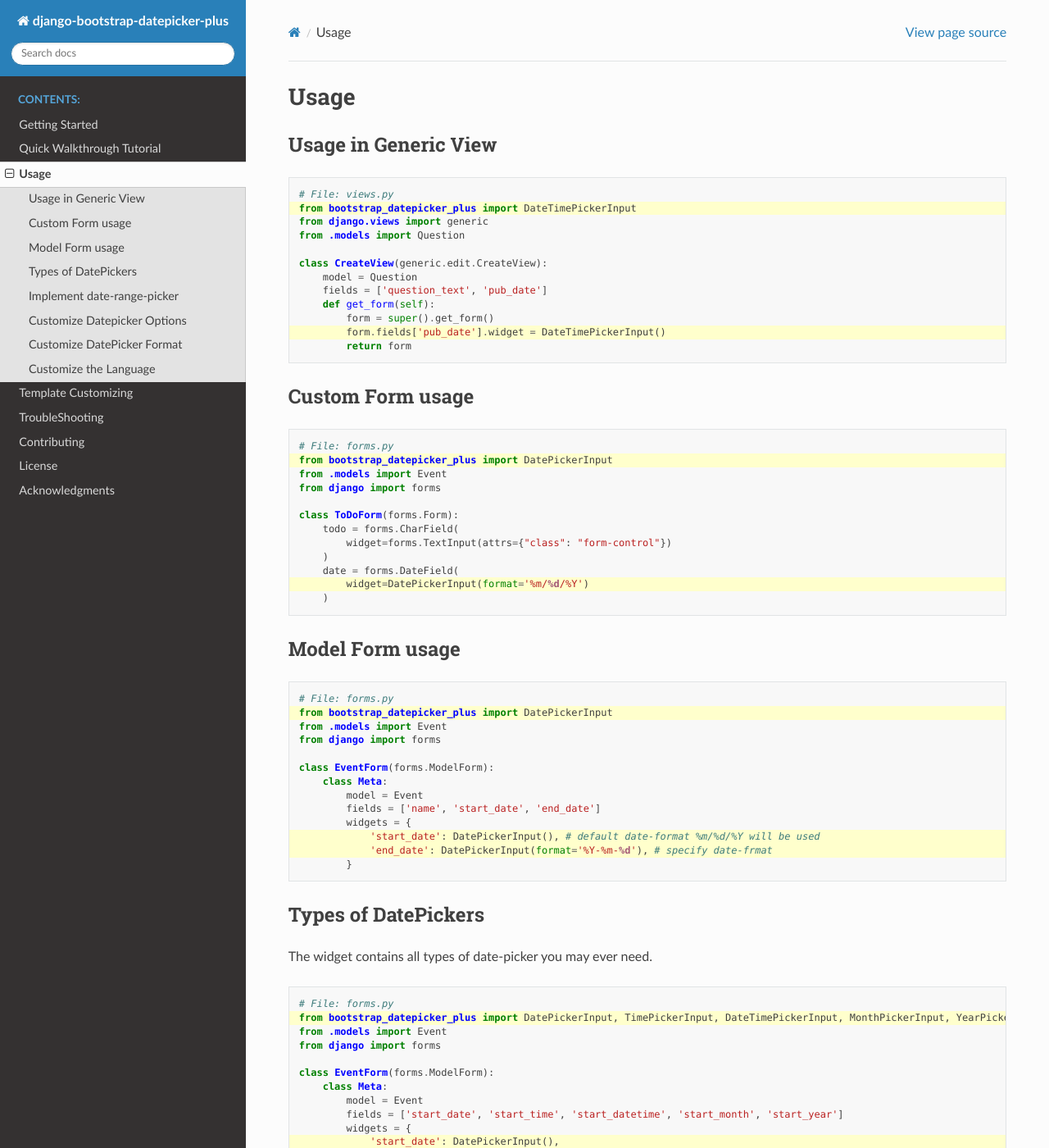
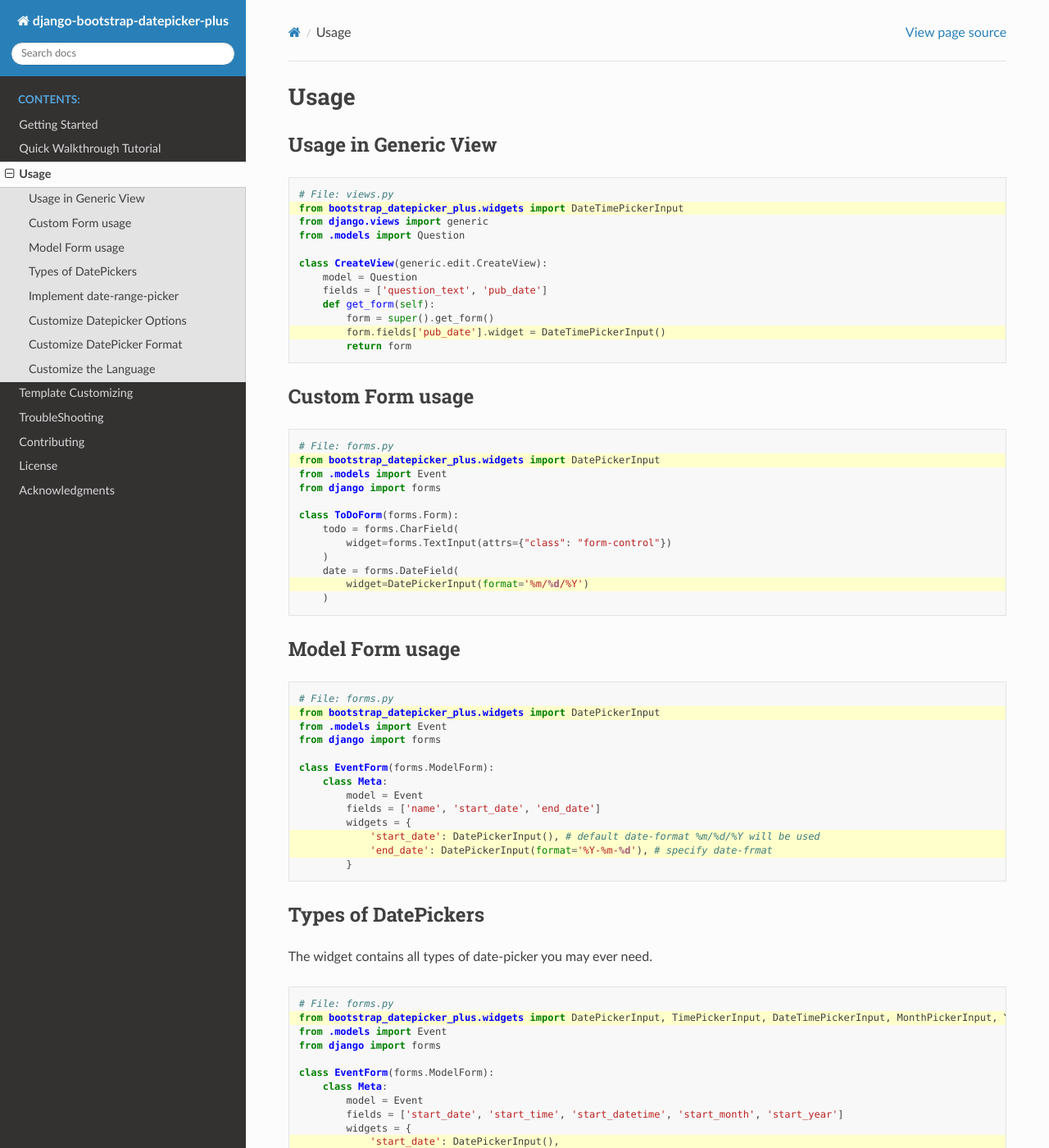
Before and after one commit to monim67/django-bootstrap-datepicker-plus, a Sphinx documentation site: the page built from docs/Usage.rst, in a window 1280 px wide and 1400 px high. Shown: the whole window at 82% size. Built offline with Sphinx 7.4.7 and the Read the Docs theme 2.0.0, drawn with Linux system fonts in a browser that asks for light colours; some of the changed text lies outside the part shown.

Commit message:
Update docs with widget import update

```diff
--- a/docs/Template_Customizing.rst
+++ b/docs/Template_Customizing.rst
@@ -9,7 +9,7 @@
 .. code:: python
 
     # File: forms.py
-    from bootstrap_datepicker_plus import DatePickerInput
+    from bootstrap_datepicker_plus.widgets import DatePickerInput
     from django import forms
 
     class MyDatePickerInput(DatePickerInput):
--- a/docs/Usage.rst
+++ b/docs/Usage.rst
@@ -11,7 +11,7 @@
     :emphasize-lines: 2,11
 
     # File: views.py
-    from bootstrap_datepicker_plus import DateTimePickerInput
+    from bootstrap_datepicker_plus.widgets import DateTimePickerInput
     from django.views import generic
     from .models import Question
 
@@ -32,7 +32,7 @@
     :emphasize-lines: 2,11
 
     # File: forms.py
-    from bootstrap_datepicker_plus import DatePickerInput
+    from bootstrap_datepicker_plus.widgets import DatePickerInput
     from .models import Event
     from django import forms
 
@@ -53,7 +53,7 @@
     :emphasize-lines: 2,11-12
 
     # File: forms.py
-    from bootstrap_datepicker_plus import DatePickerInput
+    from bootstrap_datepicker_plus.widgets import DatePickerInput
     from .models import Event
     from django import forms
 
@@ -77,7 +77,7 @@
     :emphasize-lines: 2,11-15
 
     # File: forms.py
-    from bootstrap_datepicker_plus import DatePickerInput, TimePickerInput, DateTimePickerInput, MonthPickerInput, YearPickerInput
+    from bootstrap_datepicker_plus.widgets import DatePickerInput, TimePickerInput, DateTimePickerInput, MonthPickerInput, YearPickerInput
     from .models import Event
     from django import forms
 
@@ -104,7 +104,7 @@
     :emphasize-lines: 2,11-14
 
     # File: forms.py
-    from bootstrap_datepicker_plus import DatePickerInput, TimePickerInput
+    from bootstrap_datepicker_plus.widgets import DatePickerInput, TimePickerInput
     from .models import Event
     from django import forms
 
@@ -132,7 +132,7 @@
     :emphasize-lines: 14-17
 
     # File: forms.py
-    from bootstrap_datepicker_plus import DatePickerInput
+    from bootstrap_datepicker_plus.widgets import DatePickerInput
     from .models import Event
     from django import forms
 
@@ -170,7 +170,7 @@
     :emphasize-lines: 11-12
 
     # File: forms.py
-    from bootstrap_datepicker_plus import DatePickerInput
+    from bootstrap_datepicker_plus.widgets import DatePickerInput
     from .models import Event
     from django import forms
 
@@ -195,7 +195,7 @@
     :emphasize-lines: 14
 
     # File: forms.py
-    from bootstrap_datepicker_plus import DatePickerInput
+    from bootstrap_datepicker_plus.widgets import DatePickerInput
     from .models import Event
     from django import forms
 
--- a/docs/Walkthrough.rst
+++ b/docs/Walkthrough.rst
@@ -58,7 +58,7 @@
     from django.urls import reverse
     from django.views import generic
 
-    from bootstrap_datepicker_plus import DateTimePickerInput
+    from bootstrap_datepicker_plus.widgets import DateTimePickerInput
 
     from .models import Choice, Question
 
```
Also changed, not shown: README.rst (+5 -5 lines).
